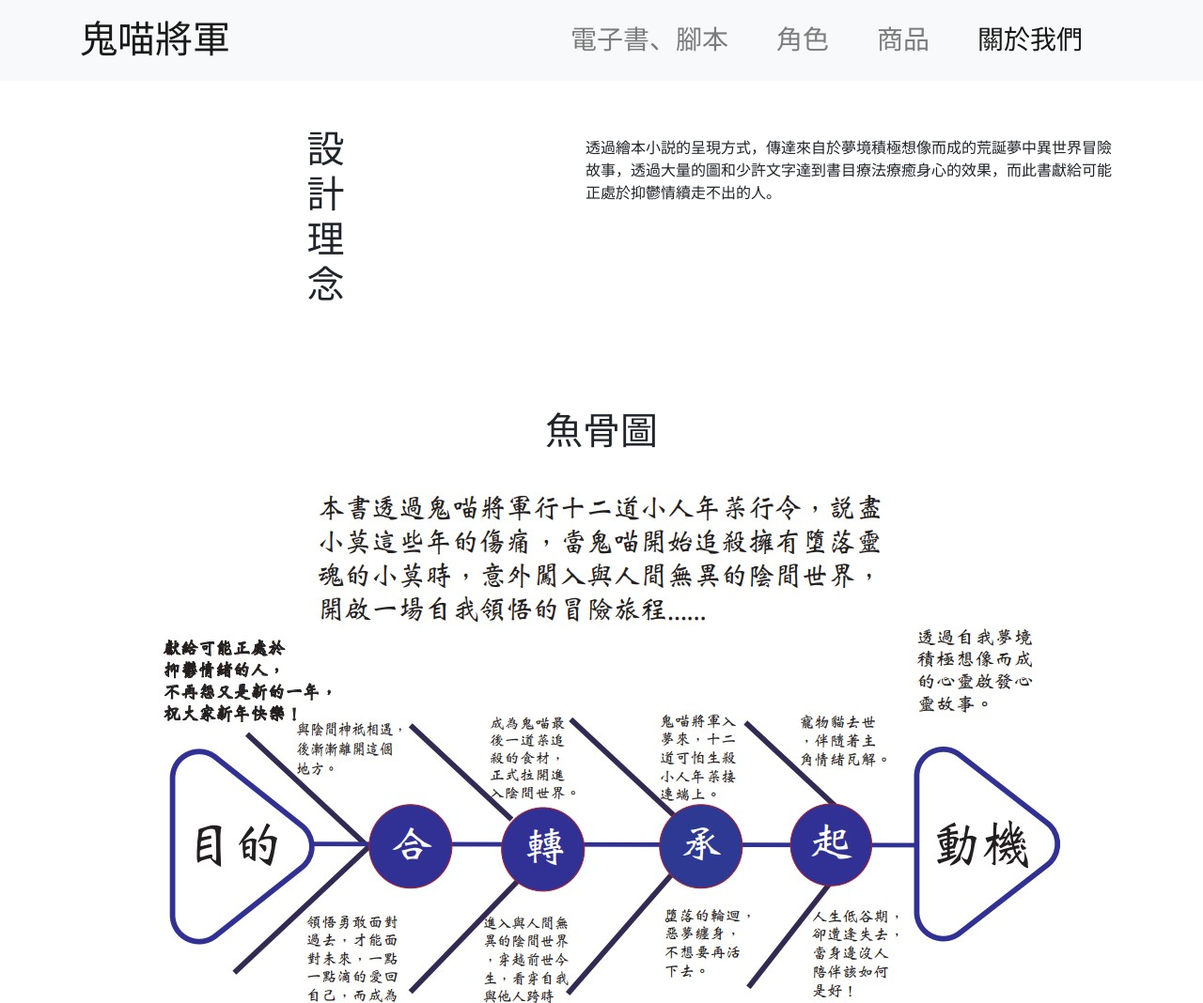
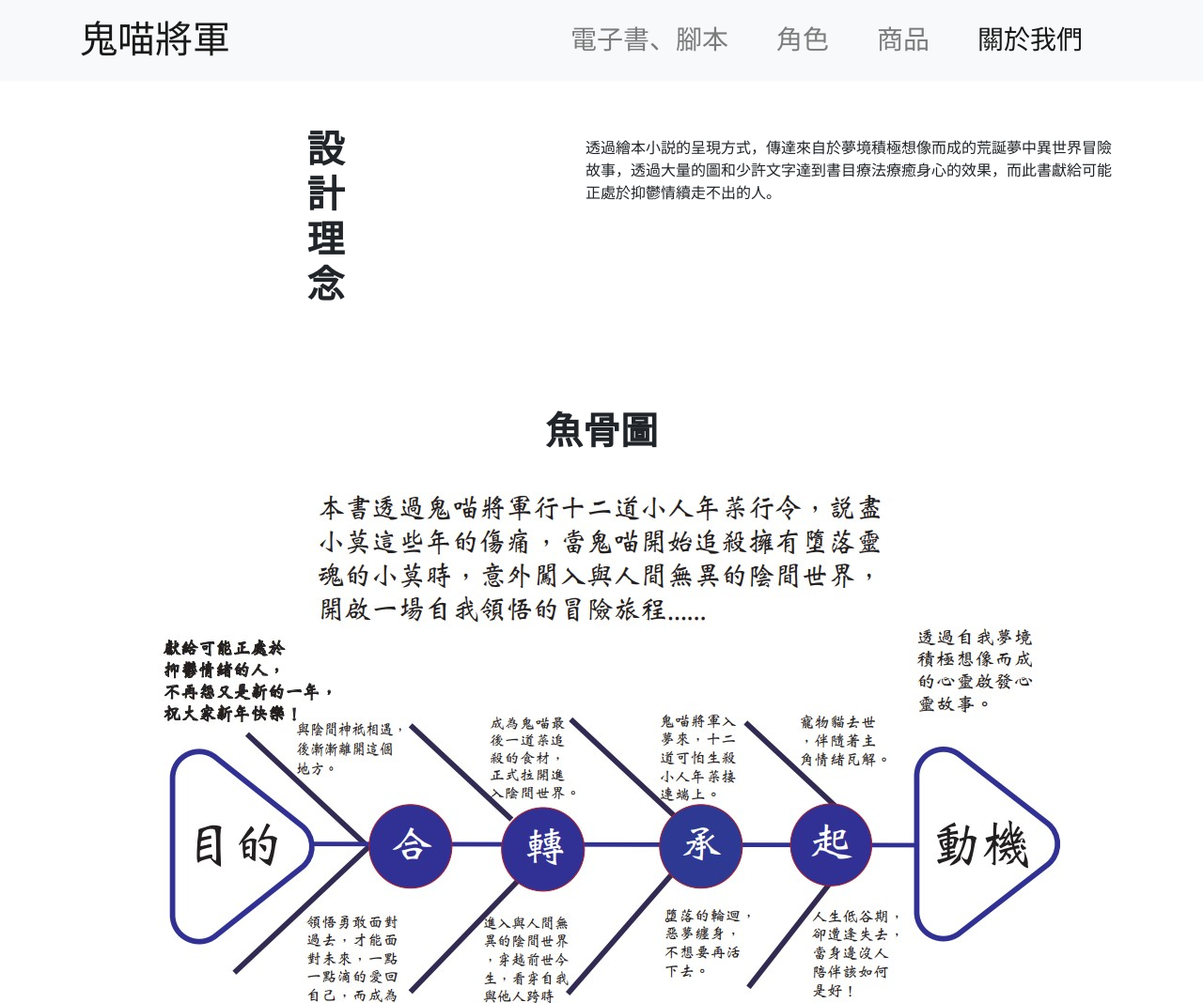
Before and after one commit to kietana/kietana.github.io, a plain HTML site: page about.html in a window 1280 px wide. Shown: the top 1068 px of the page at 94% size. Drawn offline with nearby package versions, Linux system fonts and the light colour scheme.

Commit message:
Bold font

```diff
--- a/style.css
+++ b/style.css
@@ -55,6 +55,10 @@
 
 .about {
     animation: fadeIn 2s;
+}
+
+.about h1 {
+    font-weight: bold;
 }
 
 .about .col {
```
